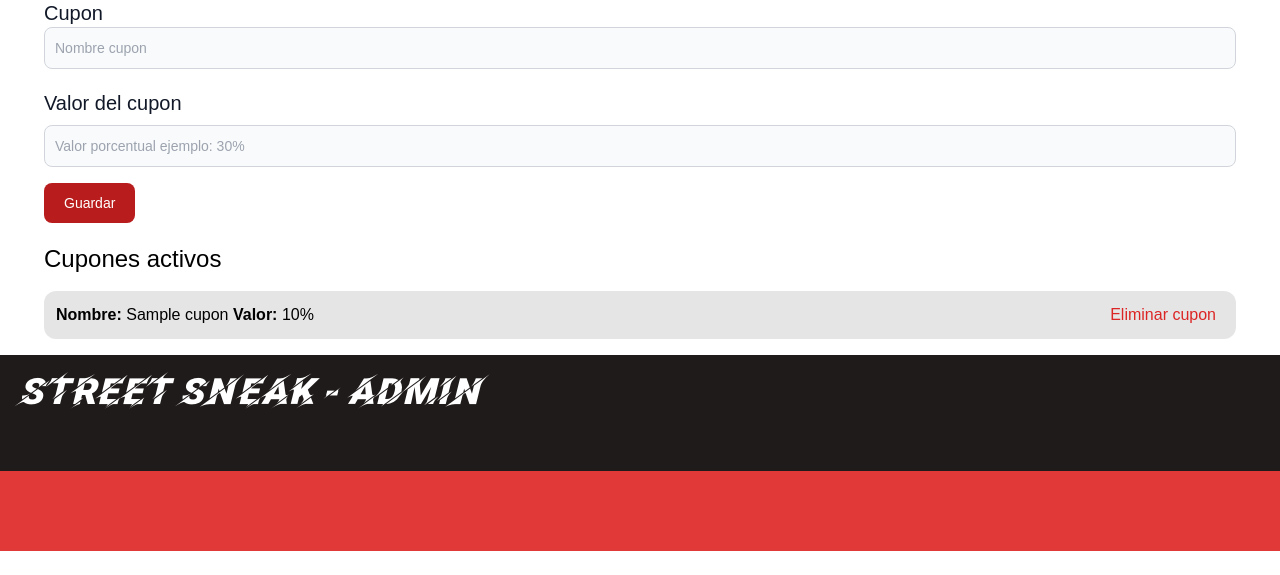
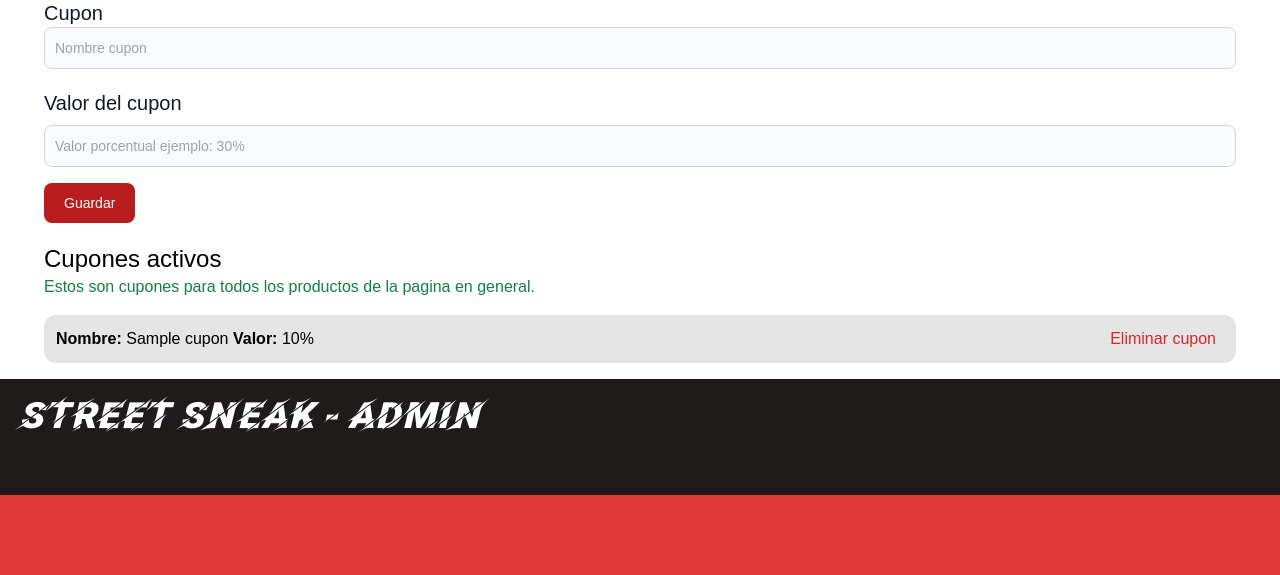
Before and after one commit to GodDoesNotPlayDice/StreetSneaks, a Django app: page /zapatillas/gestion-zapatillas/ in a window 1280 px wide. Shown: the part 1274-1849 px from the top of the page. Before the commit the page ends 1825 px from the top, so only its background shows below. Run offline with Django 4.2, Linux system fonts and the light colour scheme; a user stored in the database is signed in; tables that the repository leaves empty hold one stand-in row (values such as "Sample post"); grey boxes marked "Sample" are stand-in pictures; some libraries are stand-ins or nearby versions.

Commit message:
Detalle de los cupones
terminado

```diff
--- a/StreetSneaks/sneakerApp/templates/components/cupon.html
+++ b/StreetSneaks/sneakerApp/templates/components/cupon.html
@@ -12,8 +12,9 @@
       </form>
       <div class="my-3"></div>
       <h3 class="text-2xl">Cupones activos</h3>
+      <p class="text-green-700">Estos son cupones para todos los productos de la pagina en general.</p>
       {% for cupon in cupones %}
-        <div class="flex my-4 bg-black bg-opacity-10 rounded-xl p-3 my-1 justify-between">
+        <div class="flex my-4 bg-black bg-opacity-10 rounded-xl p-3 justify-between">
           <p class="">
             <span class="font-semibold">Nombre:</span> {{cupon.name}} <span class="font-semibold">Valor:</span> {{cupon.valor}}%
           </p>
```
